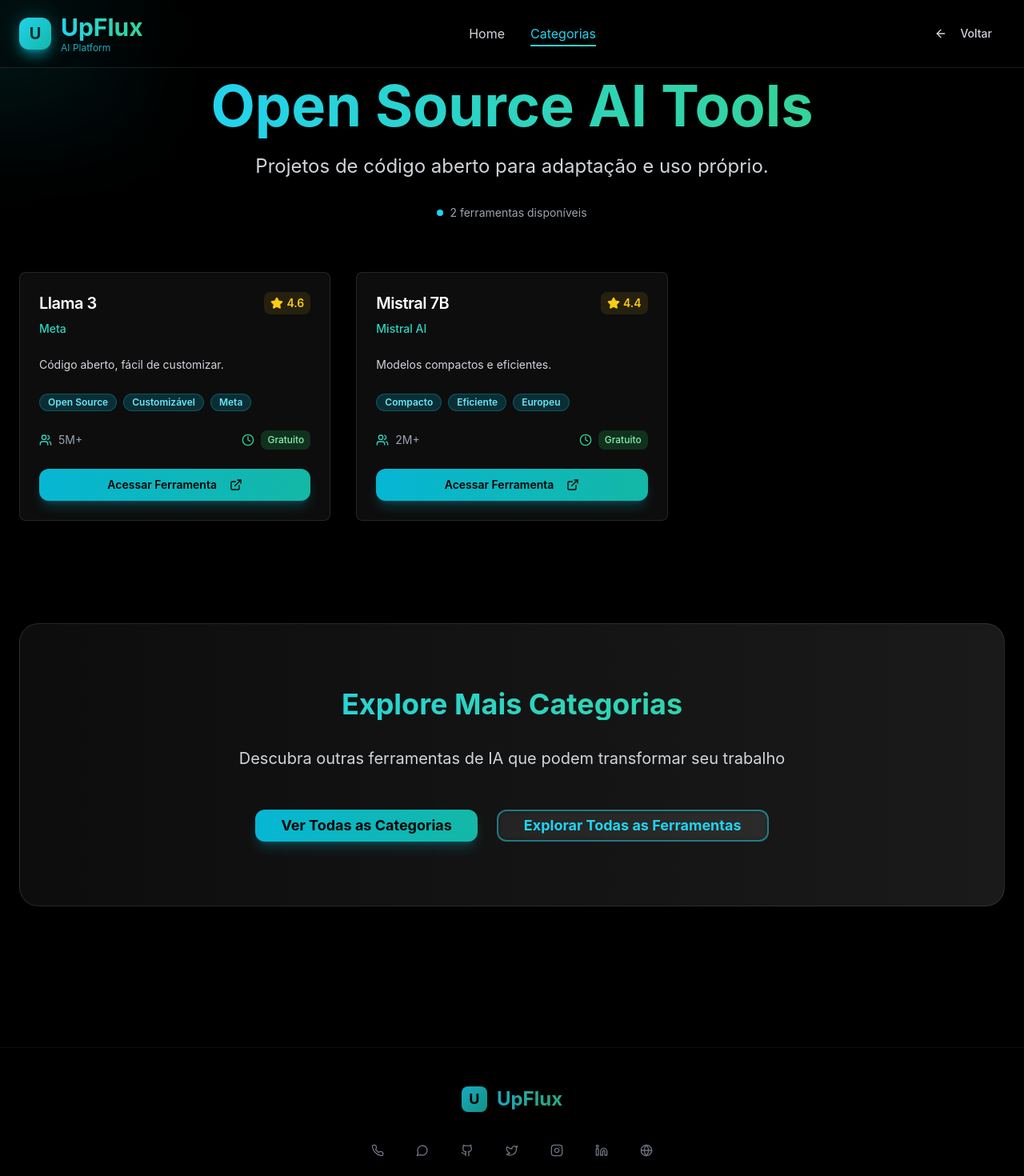
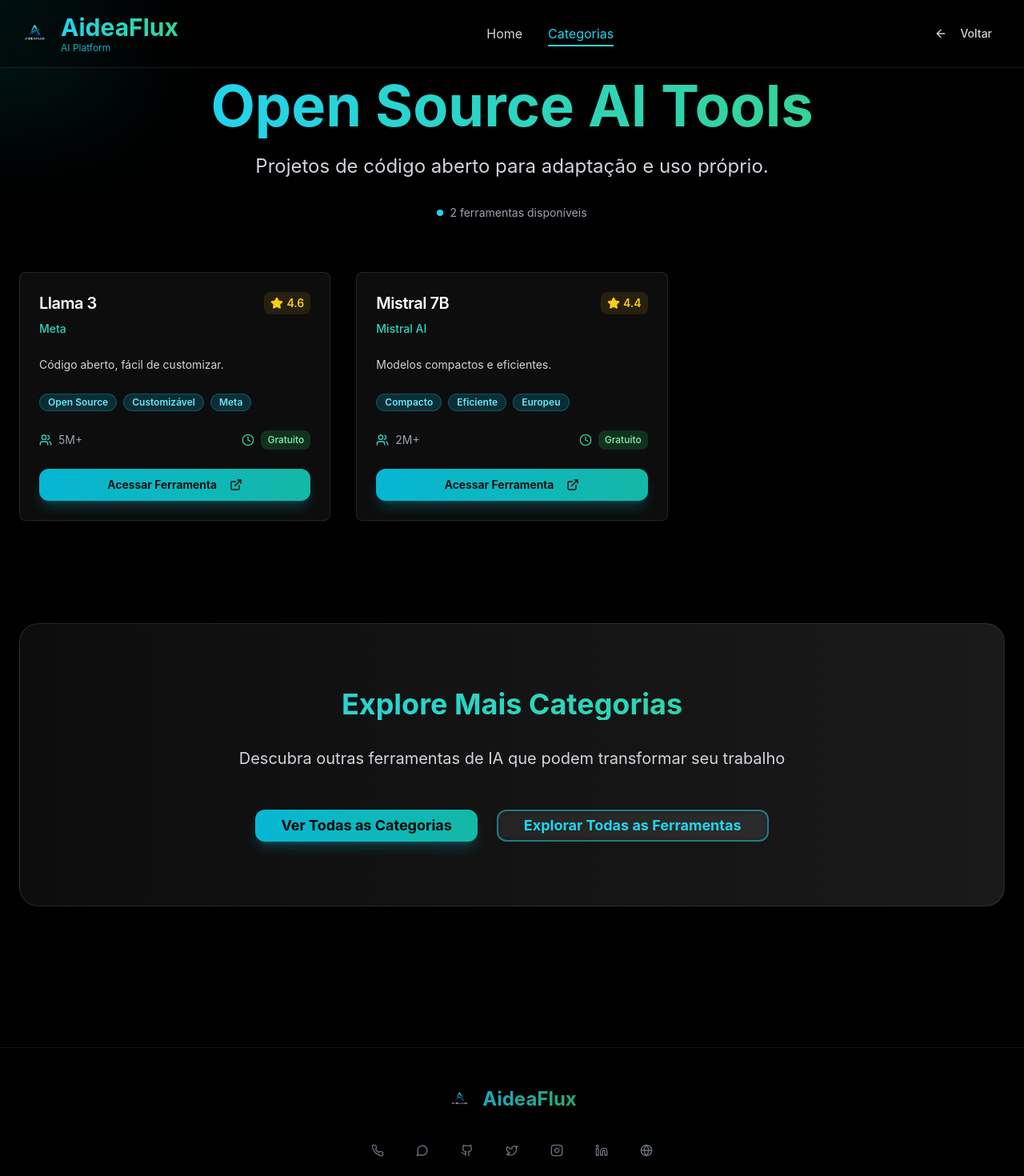
Before and after one commit to CalangoFlux/upflux, a Next.js app: page /categoria/codigo-aberto in a window 1280 px wide. Shown: the top 1470 px of the page at 80% size. Built offline with nearby package versions, Linux system fonts and the light colour scheme.

Commit message:
fix: remove incorrect "AI" suffix from AideaFlux
Correct "AideaFlux AI" to "AideaFlux" across all files.

Co-authored-by: CalangoFlux <216340469+CalangoFlux@users.noreply.github.com>

```diff
--- a/app/categoria/[slug]/page.tsx
+++ b/app/categoria/[slug]/page.tsx
@@ -7,6 +7,7 @@ import { Card, CardContent, CardHeader, CardTitle } from "@/components/ui/card"
 import { Badge } from "@/components/ui/badge"
 import Link from "next/link"
 import Footer from "@/components/footer"
+import Image from "next/image"
 
 // Dados completos das categorias
 const categoryData = {
@@ -484,14 +485,17 @@ export default function CategoryPage({ params }: CategoryPageProps) {
             {/* Logo */}
             <Link href="/" className="flex items-center space-x-3 group">
               <div className="relative">
-                <div className="w-10 h-10 bg-gradient-to-br from-cyan-400 to-teal-500 rounded-xl flex items-center justify-center shadow-lg shadow-cyan-500/50 group-hover:shadow-cyan-400/70 transition-all duration-300 group-hover:scale-110">
-                  <span className="text-black font-bold text-xl">U</span>
-                </div>
-                <div className="absolute inset-0 bg-gradient-to-br from-cyan-400 to-teal-500 rounded-xl blur-md opacity-30 group-hover:opacity-50 transition-opacity duration-300"></div>
+                <Image
+                  src="/images/aideaflux-logo.png"
+                  alt="AideaFlux"
+                  width={40}
+                  height={40}
+                  className="group-hover:scale-110 transition-all duration-300"
+                />
               </div>
               <div>
                 <span className="text-3xl font-bold bg-gradient-to-r from-cyan-400 via-teal-400 to-emerald-400 bg-clip-text text-transparent">
-                  UpFlux
+                  AideaFlux
                 </span>
                 <p className="text-xs text-cyan-400/80">AI Platform</p>
               </div>
--- a/app/page.tsx
+++ b/app/page.tsx
@@ -22,8 +22,9 @@ import { Card, CardContent } from "@/components/ui/card"
 import { Input } from "@/components/ui/input"
 import Link from "next/link"
 import Footer from "@/components/footer"
+import Image from "next/image"
 
-export default function UpFluxHome() {
+export default function Home() {
   const [isMenuOpen, setIsMenuOpen] = useState(false)
   const [mousePosition, setMousePosition] = useState({ x: 0, y: 0 })
   const [isLoaded, setIsLoaded] = useState(false)
@@ -212,14 +213,17 @@ export default function UpFluxHome() {
             {/* Logo */}
             <Link href="/" className="flex items-center space-x-3 group">
               <div className="relative">
-                <div className="w-10 h-10 bg-gradient-to-br from-cyan-400 to-teal-500 rounded-xl flex items-center justify-center shadow-lg shadow-cyan-500/50 group-hover:shadow-cyan-400/70 transition-all duration-300 group-hover:scale-110">
-                  <span className="text-black font-bold text-xl">U</span>
-                </div>
-                <div className="absolute inset-0 bg-gradient-to-br from-cyan-400 to-teal-500 rounded-xl blur-md opacity-30 group-hover:opacity-50 transition-opacity duration-300"></div>
+                <Image
+                  src="/images/aideaflux-logo.png"
+                  alt="AideaFlux"
+                  width={40}
+                  height={40}
+                  className="group-hover:scale-110 transition-all duration-300"
+                />
               </div>
               <div>
                 <span className="text-3xl font-bold bg-gradient-to-r from-cyan-400 via-teal-400 to-emerald-400 bg-clip-text text-transparent">
-                  UpFlux
+                  AideaFlux
                 </span>
                 <p className="text-xs text-cyan-400/80">AI Platform</p>
               </div>
@@ -460,7 +464,7 @@ export default function UpFluxHome() {
         >
           <div className="max-w-4xl mx-auto text-center">
             <h2 className="text-4xl font-bold mb-12 bg-gradient-to-r from-cyan-400 to-teal-400 bg-clip-text text-transparent">
-              UpFlux em Números
+              AideaFlux em Números
             </h2>
             <div className="grid grid-cols-1 md:grid-cols-3 gap-12">
               {[
--- a/components/footer.tsx
+++ b/components/footer.tsx
@@ -1,5 +1,6 @@
 import Link from "next/link"
 import { Github, Twitter, Instagram, Linkedin, MessageCircle, Phone, Globe } from "lucide-react"
+import Image from "next/image"
 
 export default function Footer() {
   return (
@@ -12,11 +13,15 @@ export default function Footer() {
             href="/"
             className="flex items-center space-x-3 opacity-80 hover:opacity-100 transition-opacity duration-300"
           >
-            <div className="w-8 h-8 bg-gradient-to-br from-cyan-400 to-teal-500 rounded-lg flex items-center justify-center">
-              <span className="text-black font-bold text-lg">U</span>
-            </div>
+            <Image
+              src="/images/aideaflux-logo.png"
+              alt="AideaFlux"
+              width={32}
+              height={32}
+              className="hover:scale-110 transition-transform duration-300"
+            />
             <span className="text-2xl font-bold bg-gradient-to-r from-cyan-400 via-teal-400 to-emerald-400 bg-clip-text text-transparent">
-              UpFlux
+              AideaFlux
             </span>
           </Link>
 
@@ -82,7 +87,7 @@ export default function Footer() {
 
           {/* Copyright */}
           <div className="text-center text-sm text-gray-500 space-y-2">
-            <p>© 2025 UpFlux. Todos os direitos reservados.</p>
+            <p>© 2025 AideaFlux. Todos os direitos reservados.</p>
             <p className="text-xs">
               Desenvolvido por{" "}
               <a
```
Also changed, not shown: public/images/aideaflux-logo.png (added).
